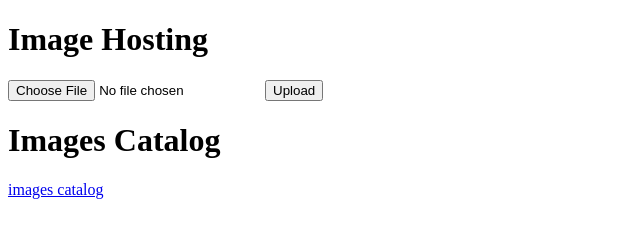
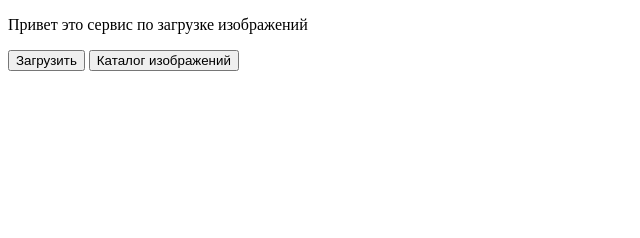
Before and after one commit to BorisovAndreyS/imageHosting, a plain HTML site: page app/index.html in a window 1280 px wide. Shown: the whole page, without its empty margins (0-640 px from the left). Drawn offline with Linux system fonts and the light colour scheme.

Commit message:
update html

```diff
--- a/app/index.html
+++ b/app/index.html
@@ -5,12 +5,8 @@
     <title>ImageHosting</title>
 </head>
 <body>
-<h1>Image Hosting</h1>
-<form action="/upload" method="post" enctype="multipart/form-data">
-    <input type="file" name="file">
-    <input type="submit" value="Upload">
-</form>
-<h1>Images Catalog</h1>
-<a href="images.html">images catalog </a>
+<p>Привет это сервис по загрузке изображений</p>
+<button class="upload_image" type="button" formaction="\upload.html">Загрузить</button>
+<button class="catalog_image" type="button" formaction="images.html">Каталог изображений</button>
 </body>
 </html>
```
Also changed, not shown: app/upload.html (added, +16 -0 lines).
